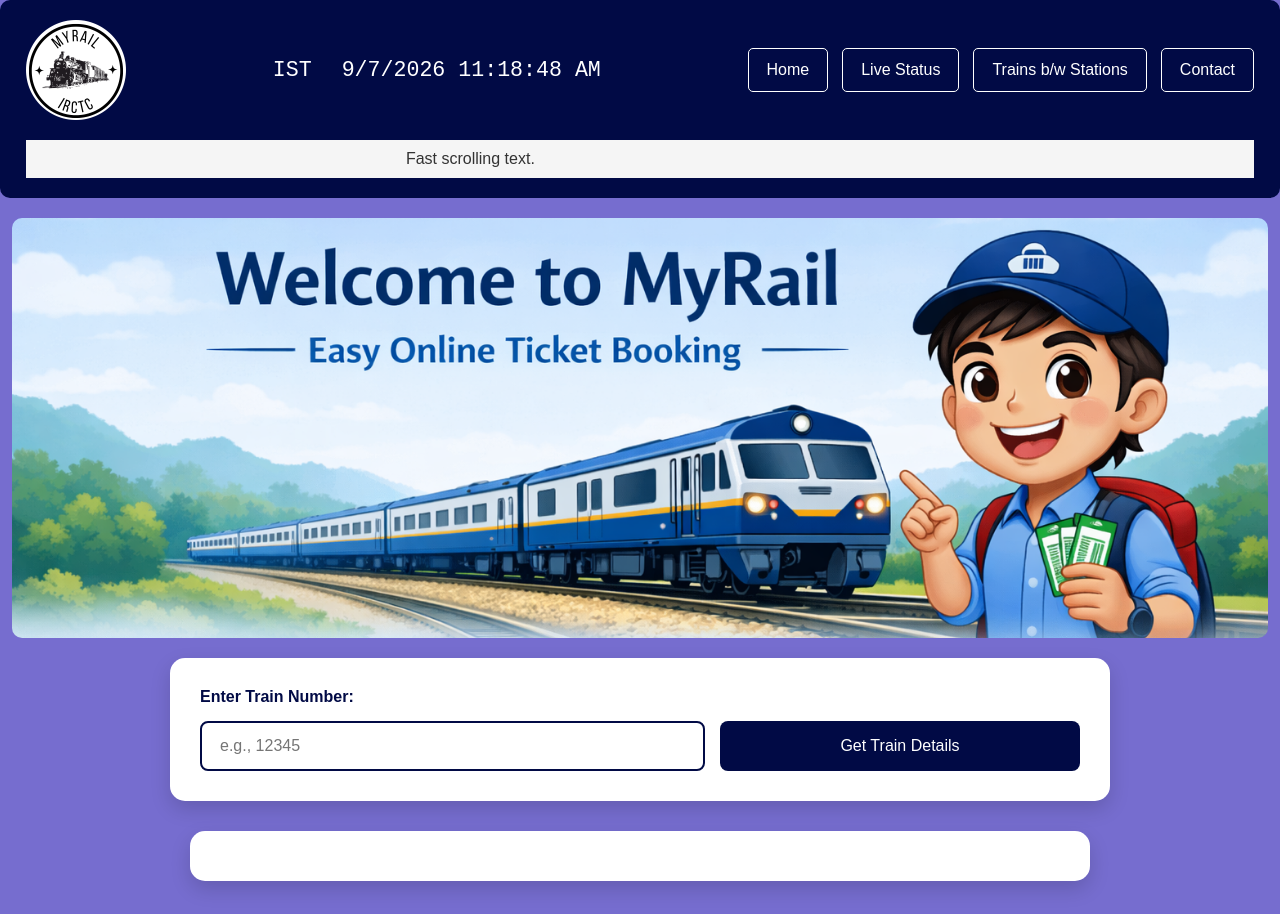
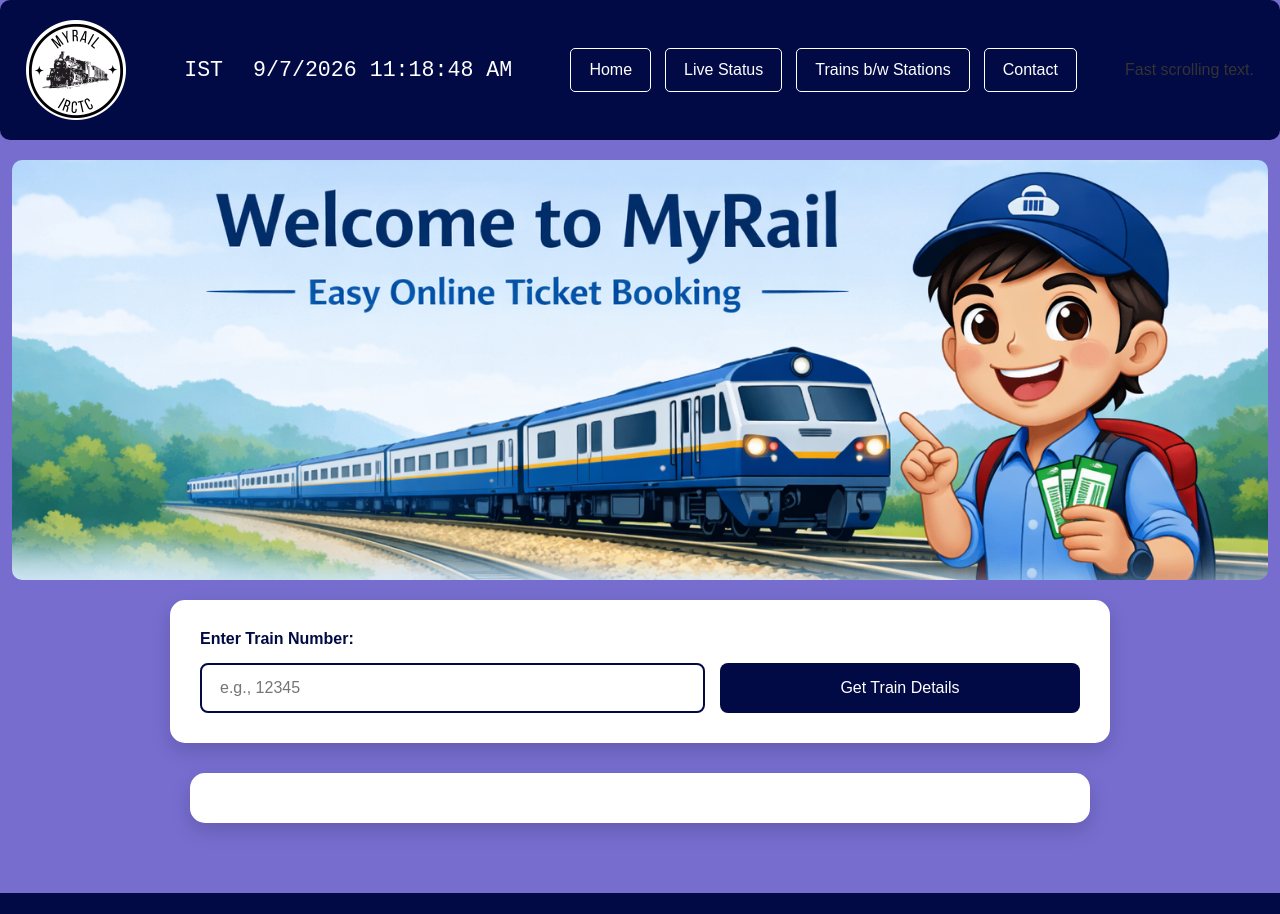
Before and after one commit to CodingWithAman1/myRail, a website: page index.html in a window 1280 px wide. Shown: the top 914 px of the page. Drawn offline with Linux system fonts and the light colour scheme.

Commit message:
Update style.css

```diff
--- a/style.css
+++ b/style.css
@@ -4,28 +4,6 @@
 
 html {
     scroll-behavior: smooth;
-}
-.marquee {
-    width: 100%;
-    overflow: hidden;
-    white-space: nowrap;
-    background: #f5f5f5;
-    padding: 10px 0;
-}
-
-.marquee span {
-    display: inline-block;
-    padding-left: 100%;
-    animation: scroll 8s linear infinite;
-}
-
-@keyframes scroll {
-    from {
-        transform: translateX(0);
-    }
-    to {
-        transform: translateX(-100%);
-    }
 }
 
 body {
```
